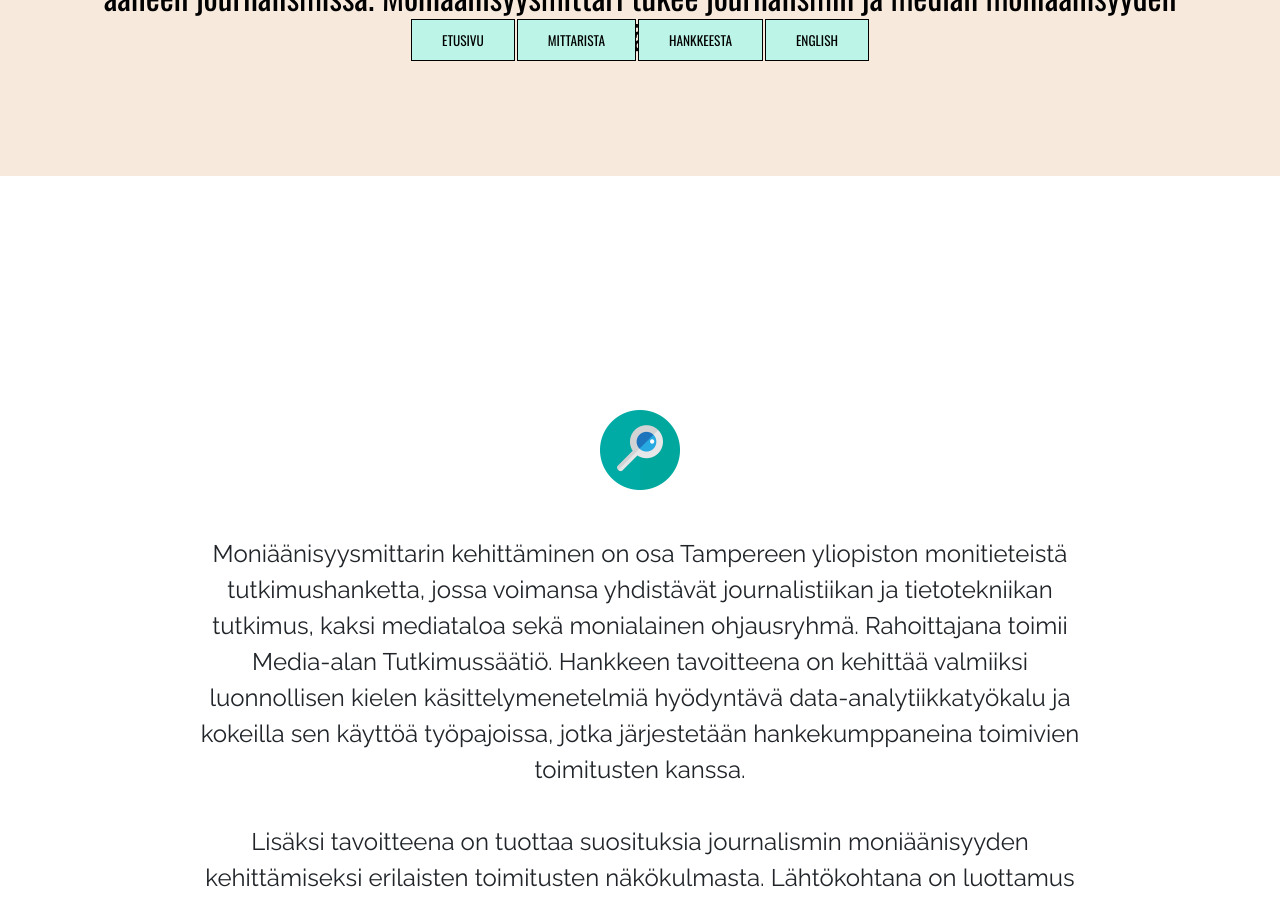
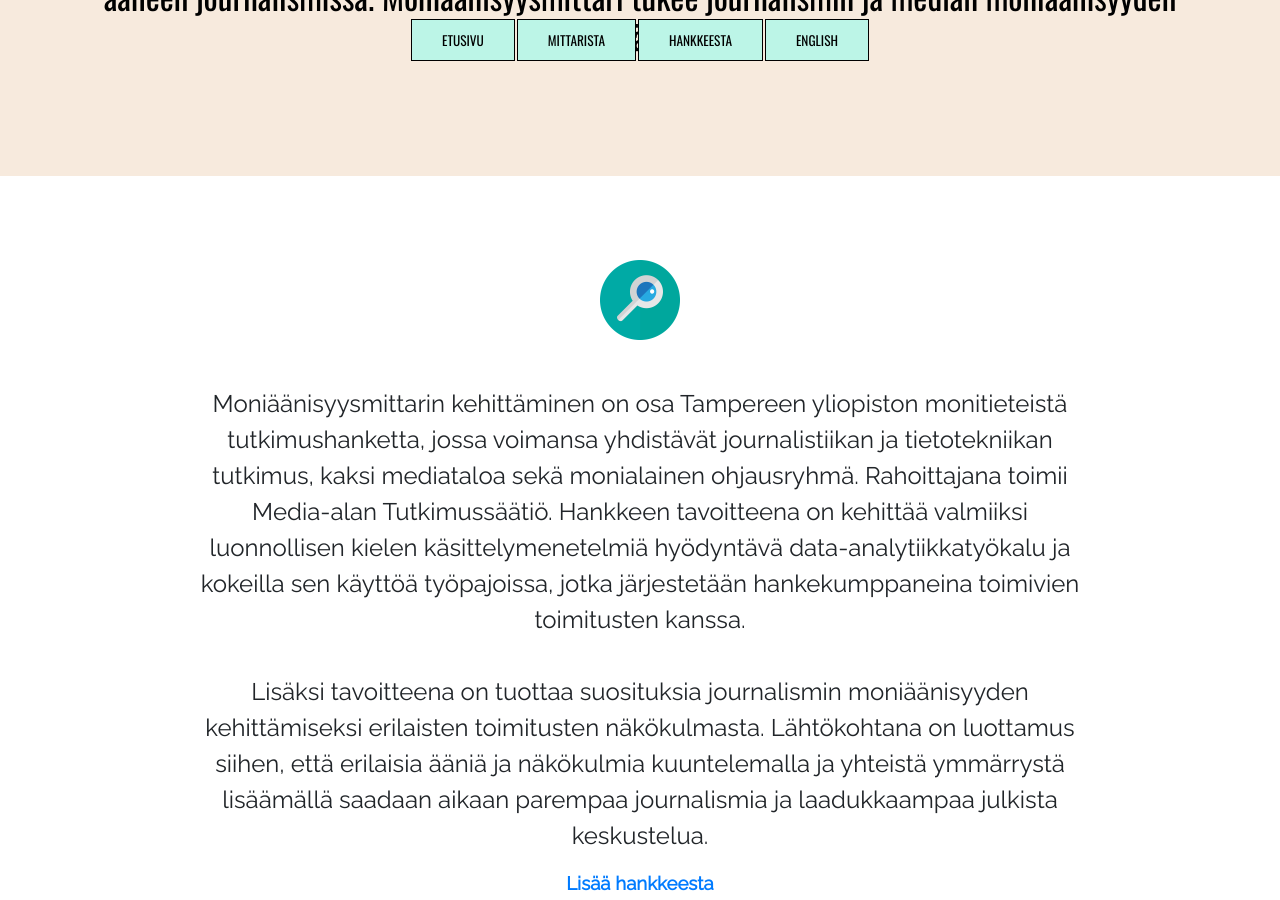
Before and after one commit to Sopiva-Sovittelujournalistit/moniaanisyysmittari-pages, a Jekyll site: the page built from index.md, in a window 1280 px wide and 900 px high, scrolled down 794 px. Built offline with Jekyll 4.4.1, drawn with Linux system fonts in a browser that asks for light colours.

Commit message:
Index Layout: Removed container extra paddings

```diff
--- a/_layouts/index.html
+++ b/_layouts/index.html
@@ -14,7 +14,7 @@
         </div>
     </div>
 
-    <div class="container-fluid mittari-section-div" style="padding-top: 20vh;" id="intro">
+    <div class="container-fluid mittari-section-div" style="" id="intro">
         <div class="container">
             <div class="d-flex justify-content-center">
                 <div class="m-3 service-logo logo">
@@ -37,7 +37,7 @@
         </div>
     </div>
 
-    <div class="container-fluid mittari-section-div" style="padding-top: 20vh;" id="developer">
+    <div class="container-fluid mittari-section-div" style="" id="developer">
         <div class="container">
             <h2>{{page.mittarin_kehittaja_otsikko}}</h2>
             <h4 style="text-align: center;">{{ page.mittarin_kehittaja_teksti }}</h4>
```
